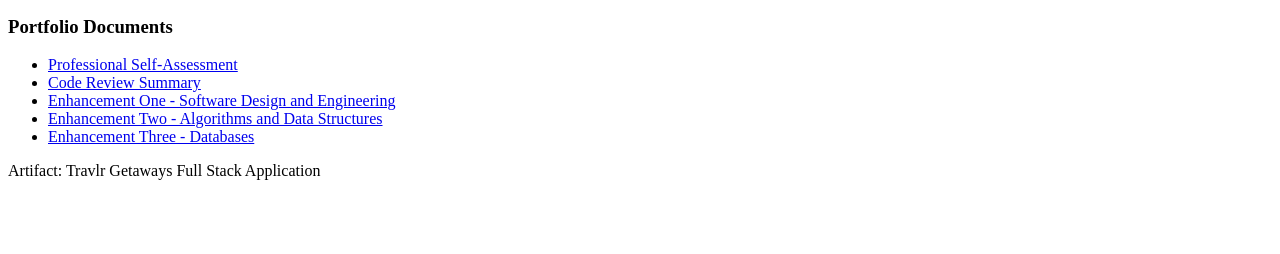
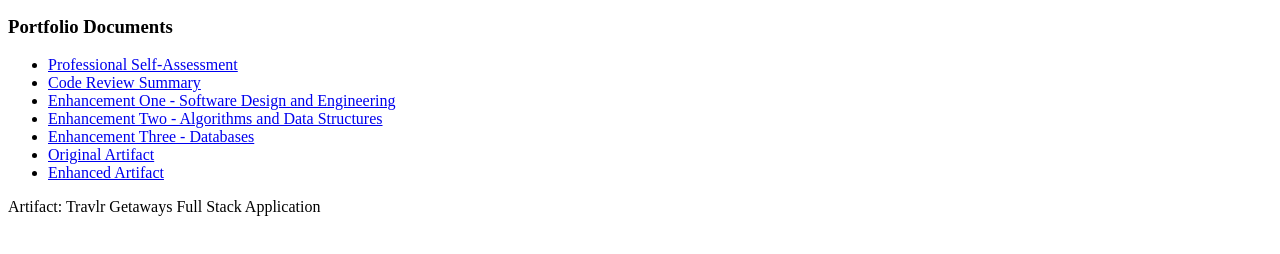
Before and after one commit to Lawson27/CS499-Eportfolio, a plain HTML site: page index.html in a window 1280 px wide. Shown: the part 166-420 px from the top of the page. Drawn offline with Linux system fonts and the light colour scheme.

Commit message:
Update index.html

```diff
--- a/index.html
+++ b/index.html
@@ -21,6 +21,8 @@ Welcome to my CS 499 capstone portfolio. This portfolio demonstrates my growth i
 <li><a href="Enhancement 1 Reflection.docx">Enhancement One - Software Design and Engineering</a></li>
 <li><a href="Enhancement 2 reflection.docx">Enhancement Two - Algorithms and Data Structures</a></li>
 <li><a href="enhancement 3 reflection.docx">Enhancement Three - Databases</a></li>
+<li><a href="travlr Archive.zip">Original Artifact</a></li>
+<li><a href="travlr.zip">Enhanced Artifact</a></li>
 </ul>
 
 <p>
```
